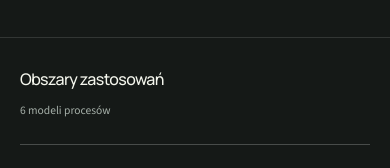
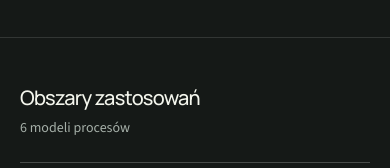
Before and after one commit to radoslawbegej-code/analizeit, a Next.js app in the folder analizeit/: page /realizacje in a window 390 px wide. Shown: the part 504-672 px from the top of the page. Built offline with nearby package versions, Linux system fonts and the light colour scheme; no server answers.

Commit message:
Remove obsolete process example styles

```diff
--- a/analizeit/src/app/realizacje/realizacje.css
+++ b/analizeit/src/app/realizacje/realizacje.css
@@ -1,78 +1,38 @@
-.realizations-hero { padding: 155px 0 0; }
-.realizations-eyebrow { display: block; font: .67rem/1.6 var(--mono); letter-spacing: .1em; color: #b5c3ab; }
-.realizations-hero__intro { display: grid; grid-template-columns: 1.45fr 1fr; align-items: end; gap: 4rem; margin-top: 1.8rem; }
-.realizations-hero__intro h1 { font-size: clamp(2.8rem, 5.5vw, 5.2rem); line-height: 1.05; letter-spacing: -.065em; margin: 0; }
-.realizations-hero__intro em { color: var(--digital-accent); font-style: normal; }
-.realizations-hero__intro > p { color: var(--digital-muted); max-width: 32rem; margin: 0; }
-.realizations-catalog { padding: 3rem 0 5rem; }
-.realizations-catalog__heading { display: flex; align-items: baseline; justify-content: space-between; gap: 1rem 3rem; margin-bottom: 2rem; }
-.realizations-catalog__heading h2 { font-size: 1rem; letter-spacing: -.02em; margin: 0; flex-shrink: 0; }
-.realizations-catalog__heading h2 > span { font: .65rem var(--mono); color: #a7b29d; margin-left: .6rem; }
-.realizations-catalog__heading > p { font-size: .72rem; color: var(--digital-muted); margin: 0; }
+.realizations-catalog {
+  padding: clamp(3.5rem, 6vw, 6rem) 0 clamp(5rem, 8vw, 8rem);
+}
 
-/* Details use a continuous editorial layout and an unboxed process rail. */
-.realization-detail__hero { padding: 135px 0 3rem; }
-.realization-back { display: inline-flex; align-items: center; gap: .8rem; font-size: .8rem; min-height: 44px; color: var(--digital-muted); margin-bottom: 2.3rem; }
-.realization-back:hover { color: var(--digital-accent); }
-.realization-detail__intro { display: grid; grid-template-columns: 1.5fr .7fr; gap: 4rem; align-items: end; }
-.realization-detail__intro h1 { font-size: clamp(2.6rem, 5.2vw, 5rem); line-height: 1.07; max-width: 22ch; letter-spacing: -.055em; margin: 1.2rem 0 1.5rem; text-wrap: balance; }
-.realization-detail__intro p { color: var(--digital-muted); max-width: 46rem; margin: 0; }
-.realization-detail__scope { border-left: 1px solid var(--line); padding-left: 2rem; }
-.realization-detail__scope .realization-motif { width: 180px; height: 80px; margin-bottom: 1.3rem; max-width: 100%; }
-.realization-detail__scope > span { display: block; font: .6rem var(--mono); color: var(--digital-muted); letter-spacing: .08em; margin-bottom: 1rem; }
-.realization-detail__scope ul { list-style: none; padding: 0; margin: 0; }
-.realization-detail__scope li { font-size: .85rem; color: #d4decd; }
-.realization-detail__nav { border-block: 1px solid var(--line); }
-.realization-detail__nav ol { list-style: none; padding: .5rem 0; margin: 0; display: flex; flex-wrap: wrap; gap: .25rem 2rem; }
-.realization-detail__nav a { display: inline-flex; align-items: center; min-height: 44px; font-size: .75rem; color: #c8d1c2; }
-.realization-detail__nav a:hover { color: var(--digital-accent); }
-.realization-detail__section { display: grid; grid-template-columns: 1fr 2fr; gap: 3rem; padding-block: clamp(2.8rem, 5vw, 4.5rem); border-bottom: 1px solid var(--line); scroll-margin-top: 2rem; }
-.realization-detail__section h2 { font-size: clamp(1.55rem, 2.5vw, 2.3rem); margin: .65rem 0 0; }
-.realization-detail__section > div > p { color: #bdc7b7; max-width: 65ch; margin: 0; }
-.realization-detail__section--flow { display: block; }
-.realization-flow { display: grid; grid-template-columns: repeat(6, minmax(0, 1fr)); list-style: none; padding: 0; margin: 3rem 0 0; }
-.realization-flow li { position: relative; border-top: 1px solid #738861; padding: 1.6rem 1.3rem 0 0; min-width: 0; }
-.realization-flow li::before { content: ""; position: absolute; width: 9px; height: 9px; border: 1px solid var(--digital-accent); background: var(--digital-bg); border-radius: 50%; top: -5px; left: 0; }
-.realization-flow li:first-child::before { background: var(--digital-accent); }
-.realization-flow li:last-child { border-color: transparent; padding-right: 0; }
-.realization-flow strong { display: block; font-weight: 500; font-size: .9rem; line-height: 1.4; }
-.realization-flow li > p { color: var(--digital-muted); font-size: .8rem; line-height: 1.65; margin: .7rem 0 0; }
-.realization-integrations { display: grid; gap: 1.7rem; }
-.realization-integrations article + article { border-top: 1px solid var(--line); padding-top: 1.7rem; }
-.realization-integrations h3 { font-size: 1.15rem; margin: 0 0 .7rem; }
-.realization-integrations p { color: var(--digital-muted); margin: 0; font-size: .95rem; }
-.realization-effects { list-style: none; padding: 0; margin: 1rem 0 0; }
-.realization-effects li { border-bottom: 1px solid var(--line); padding: .9rem 0 .9rem 1.7rem; position: relative; }
-.realization-effects li::before { content: "↗"; position: absolute; left: 0; color: var(--digital-accent); }
-.realization-detail__section .realization-technologies { gap: .8rem 0; padding-top: .7rem; }
-.realization-detail__section .realization-technologies li { font-size: .85rem; }
-.realization-detail__next { display: flex; align-items: center; justify-content: space-between; gap: 2rem; padding-block: 3rem; }
-.realization-detail__next p { margin: 0 0 .7rem; font: .65rem var(--mono); color: var(--digital-muted); }
-.realization-detail__next a { display: inline-flex; align-items: center; gap: 1.2rem; font-size: clamp(1.2rem, 2vw, 1.7rem); max-width: 100%; }
-.realization-detail__next a:hover { color: var(--digital-accent); }
-.realization-detail__next a svg { flex-shrink: 0; }
-@media (max-width: 1023px) {
-  .realizations-hero__intro { grid-template-columns: 1.35fr 1fr; gap: 2rem; }
-  .realization-detail__intro { gap: 2rem; }
-  .realization-flow { grid-template-columns: repeat(3, minmax(0, 1fr)); gap: 2.5rem 0; }
-  .realization-detail__section { grid-template-columns: .8fr 1.4fr; gap: 2rem; }
+.realizations-catalog__heading {
+  display: flex;
+  align-items: baseline;
+  justify-content: space-between;
+  gap: 1rem 3rem;
+  margin-bottom: clamp(2rem, 3vw, 3rem);
 }
-@media (max-width: 600px) {
-  .realizations-hero { padding-top: 118px; }
-  .realizations-hero__intro, .realization-detail__intro { grid-template-columns: minmax(0, 1fr); gap: 1.5rem; }
-  .realizations-hero__intro h1 { font-size: clamp(2.3rem, 8.3vw, 3.2rem); }
-  .realizations-catalog { padding-top: 2rem; padding-bottom: 3rem; }
-  .realizations-catalog__heading { flex-direction: column; gap: .7rem; margin-bottom: 1.5rem; }
-  .realization-detail__hero { padding-top: 105px; }
-  .realization-back { margin-bottom: 1.3rem; }
-  .realization-detail__scope { border-left: 0; border-top: 1px solid var(--line); padding: 1.5rem 0 0; }
-  .realization-detail__scope .realization-motif { display: none; }
-  .realization-detail__scope ul { display: flex; flex-wrap: wrap; gap: .4rem 1.2rem; }
-  .realization-detail__nav ol { gap: 0 1.2rem; }
-  .realization-detail__section { grid-template-columns: minmax(0, 1fr); gap: 1.5rem; }
-  .realization-flow { grid-template-columns: minmax(0, 1fr); gap: 0; margin-top: 2rem; }
-  .realization-flow li, .realization-flow li:last-child { border-top: 0; border-left: 1px solid #738861; padding: 0 0 1.7rem 1.5rem; margin-left: 5px; }
-  .realization-flow li:last-child { border-color: transparent; padding-bottom: 0; }
-  .realization-flow li::before { left: -5px; top: 6px; }
-  .realization-flow li > p { margin-top: .4rem; max-width: 42ch; }
+
+.realizations-catalog__heading h2 {
+  margin: 0;
+  font-size: clamp(1.25rem, 1.7vw, 1.55rem);
+  letter-spacing: -.02em;
 }
+
+.realizations-catalog__heading > p {
+  margin: 0;
+  color: var(--digital-muted);
+  font-size: .875rem;
+  line-height: 1.5;
+}
+
+@media (max-width: 700px) {
+  .realizations-catalog {
+    padding-top: 3rem;
+    padding-bottom: 4.5rem;
+  }
+
+  .realizations-catalog__heading {
+    align-items: flex-start;
+    flex-direction: column;
+    gap: .5rem;
+    margin-bottom: 1.5rem;
+  }
+}
```
